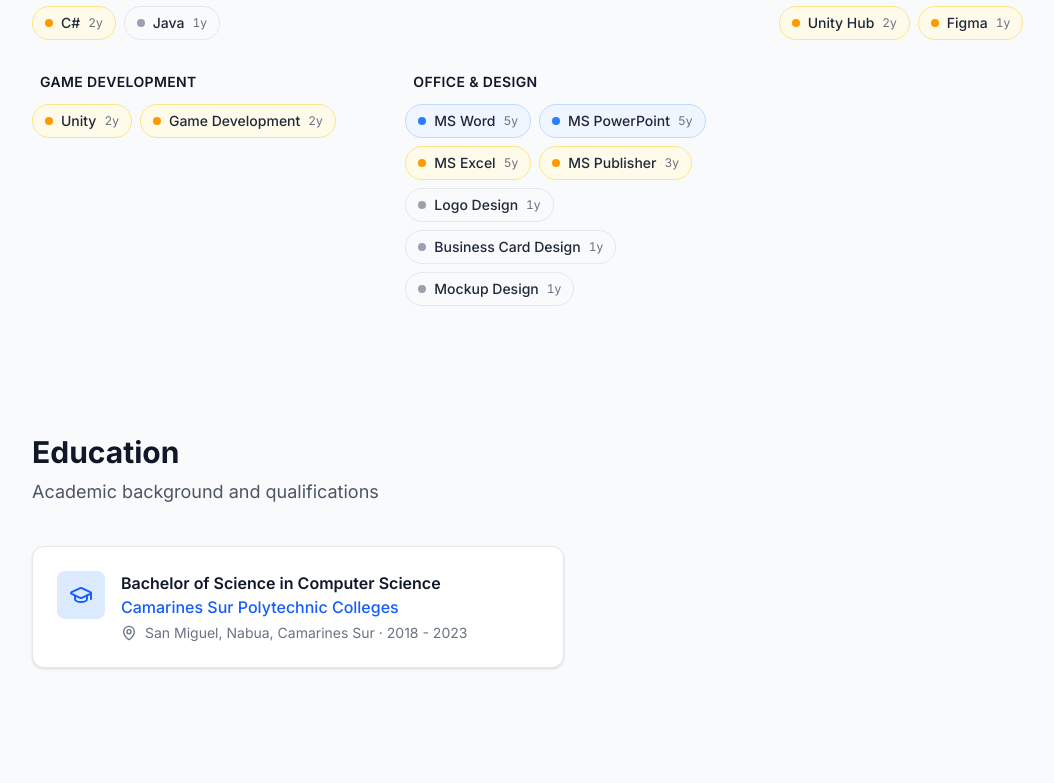
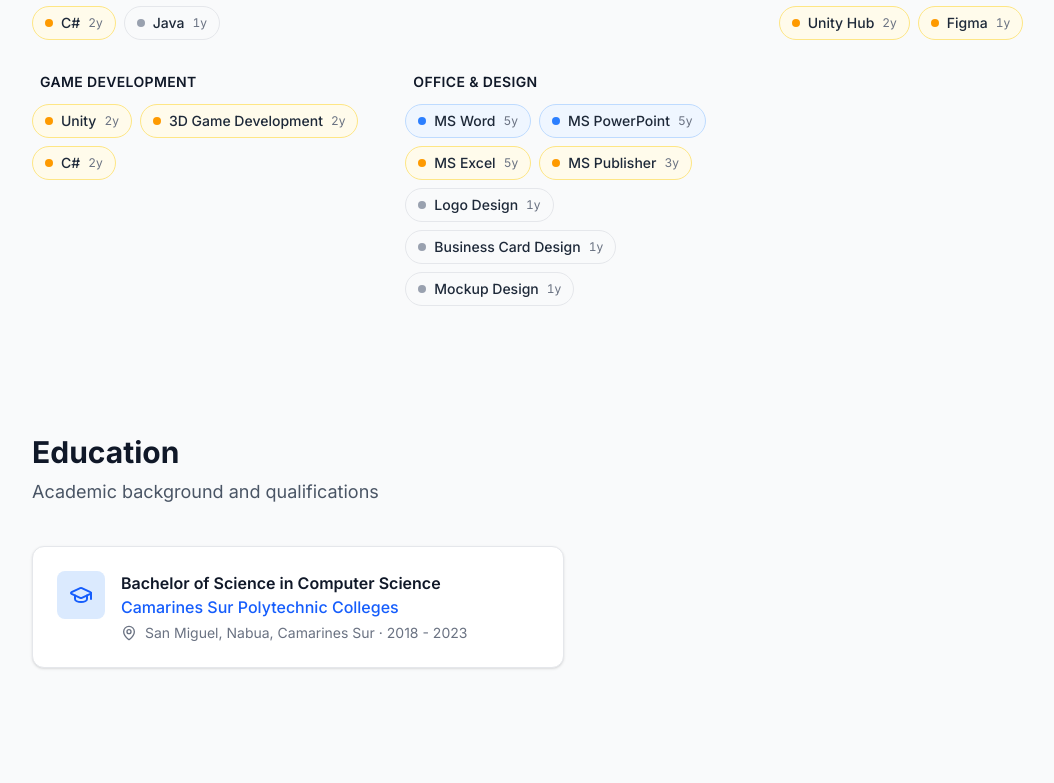
Before and after one commit to CaseinBrt/Portfolio, a Next.js app: page / in a window 1280 px wide. Shown: the part 1557-2340 px from the top of the page, without its empty margins (64-1118 px from the left). Built offline with nearby package versions, Linux system fonts and the light colour scheme.

Commit message:
feat(data): update project details and skill categories
Update the "Echo of the Undead" project description to reflect 3D
capabilities and refine the technology stack. Refactor the skills
data to separate 3D Game Development and C# into distinct entries
for better granularity.

```diff
--- a/src/data/projects.ts
+++ b/src/data/projects.ts
@@ -69,16 +69,16 @@ export const projects: Project[] = [
     description:
       'A survival horror game where the player must navigate and escape from a haunted forest using wits and resource management.',
     longDescription:
-      `"Echo of the Undead" is a 2D survival horror game built from the ground up using Unity and C#.
+      `"Echo of the Undead" is a 3D survival horror game built from the ground up using Unity and C#.
       The player must explore a mysterious forest, solve puzzles, avoid enemies, and find an exit.
       The game emphasizes atmosphere, tension, and strategic decision-making.
-      Developed as a showcase of game development skills including Unity physics, animation, AI, and UI/UX design.`,
+      Developed as a showcase of game development skills including Unity physics, 3D animation, AI, and UI/UX design.`,
     thumbnail: '/projects/echo-thumb.jpg', // Add image to /public/projects/
     images: [
       '/projects/echo-1.jpg',
       '/projects/echo-2.jpg',
     ],
-    technologies: ['Unity', 'C#', 'Game Development', '2D Animation'],
+    technologies: ['Unity', 'C#', '3D Game Development', '3D Modeling', 'Animation'],
     category: 'Game Development',
     role: 'Game Developer',
     duration: '4 months',
--- a/src/data/skills.ts
+++ b/src/data/skills.ts
@@ -108,8 +108,14 @@ export const skills: Skill[] = [
     yearsOfExperience: 2,
   },
   {
-    name: 'Game Development',
-    level: 65,
+    name: '3D Game Development',
+    level: 60,
+    category: 'Game Development',
+    yearsOfExperience: 2,
+  },
+  {
+    name: 'C#',
+    level: 60,
     category: 'Game Development',
     yearsOfExperience: 2,
   },
```
